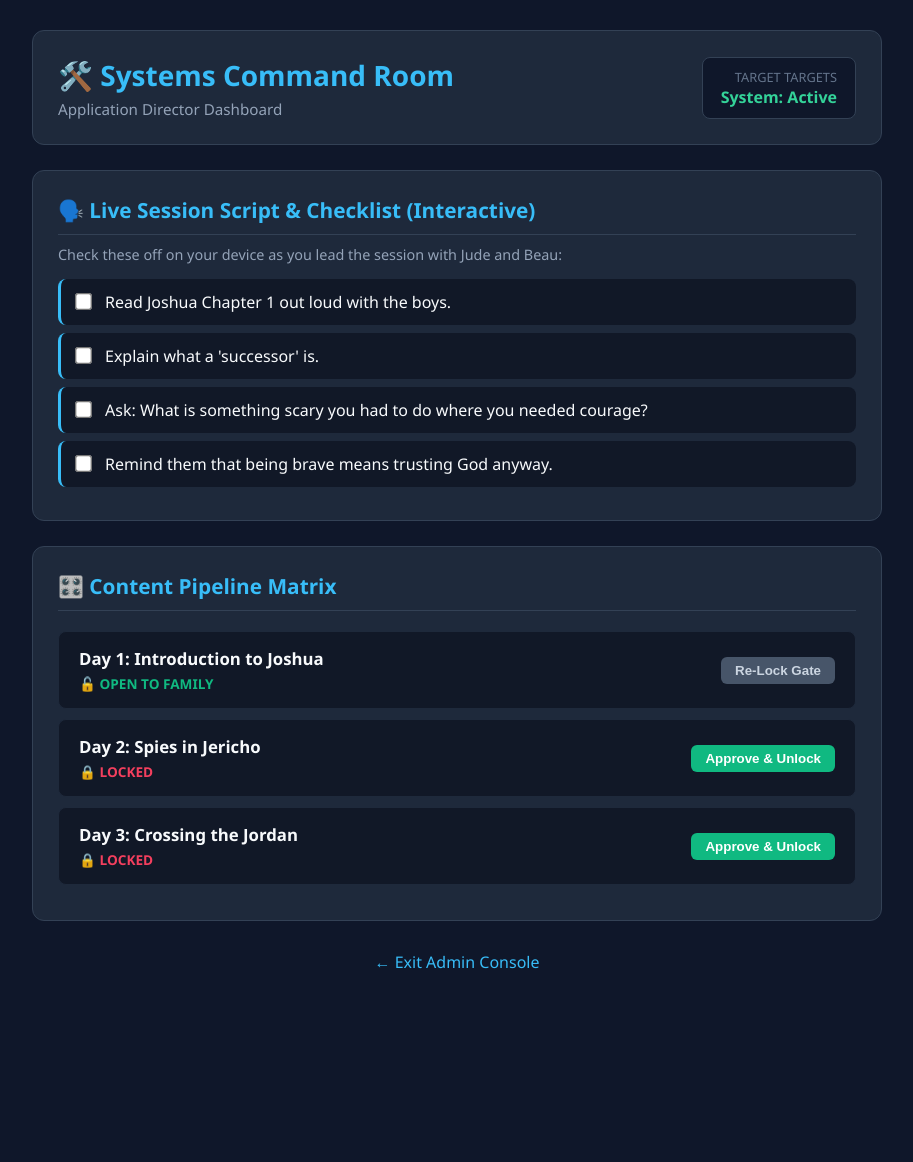
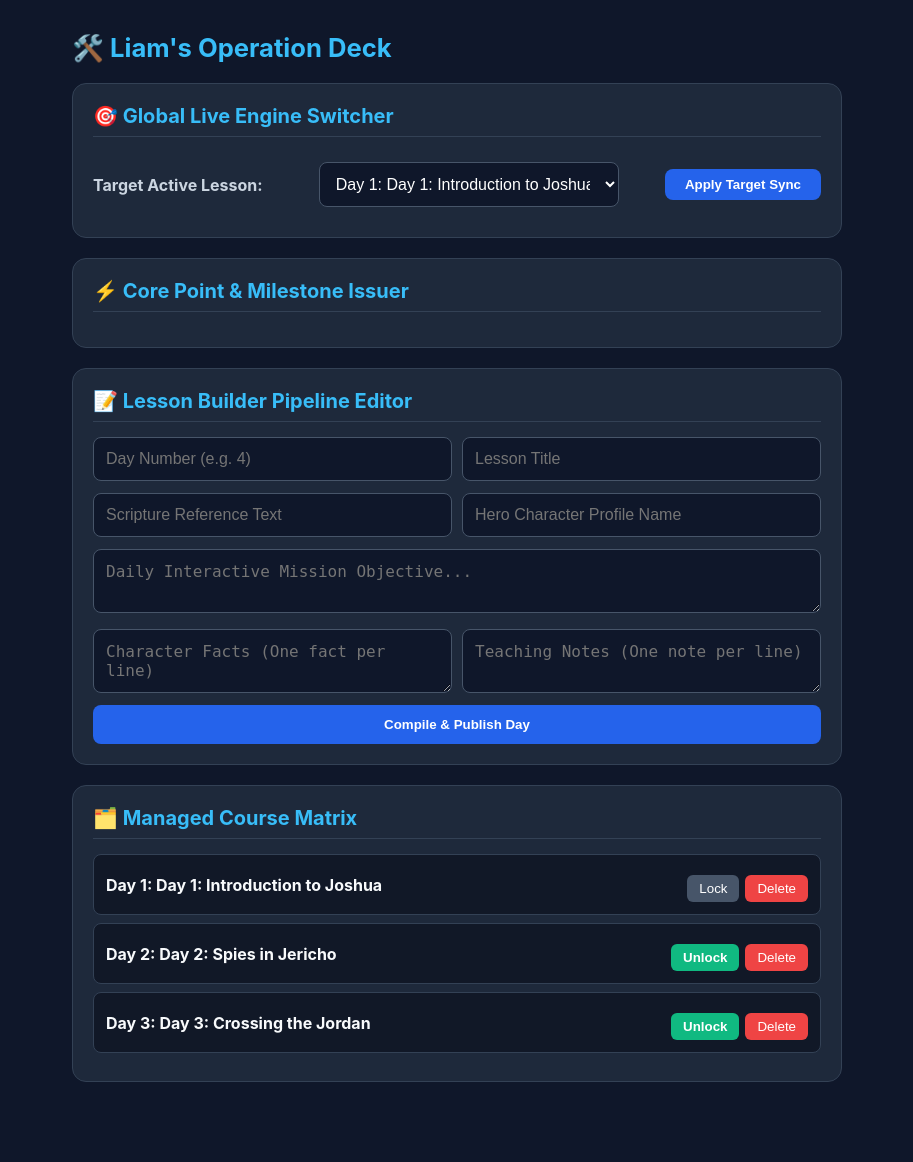
Before and after one commit to LiamN-Dev/bible_study_app, a Flask app: page /admin in a window 1280 px wide. Shown: the whole page, without its empty margins (183-1096 px from the left). Before the commit the page ends 969 px from the top, so only its background shows below. Run offline with Flask 3, Linux system fonts and the light colour scheme; data comes from the database, SQL or seed files in the repository.

Commit message:
Update admin page layout and features

```diff
--- a/templates/admin.html
+++ b/templates/admin.html
@@ -2,104 +2,103 @@
 <html lang="en">
 <head>
     <meta charset="UTF-8">
-    <meta name="viewport" content="width=device-width, initial-scale=1.0">
-    <title>Admin Operations Control Center</title>
+    <meta name="viewport" content="width=device-width, initial-scale=1.0, maximum-scale=1.0, user-scalable=no">
+    <title>Admin System Deck</title>
     <style>
-        body { font-family: 'Segoe UI', system-ui, sans-serif; background: #0f172a; color: #f8fafc; max-width: 850px; margin: 0 auto; padding: 30px 20px; }
-        .admin-header { background: #1e293b; padding: 25px; border-radius: 12px; border: 1px solid #334155; margin-bottom: 25px; display: flex; justify-content: space-between; align-items: center; }
-
-        /* Alert Banner */
-        .alert-banner { background: linear-gradient(90deg, #f59e0b, #d97706); color: #0f172a; padding: 15px; border-radius: 10px; font-weight: bold; margin-bottom: 25px; display: flex; align-items: center; gap: 10px; }
-
-        .panel { background: #1e293b; padding: 25px; border-radius: 12px; border: 1px solid #334155; margin-bottom: 25px; }
-        .panel-title { font-size: 1.3rem; font-weight: bold; color: #38bdf8; margin-top: 0; margin-bottom: 20px; border-bottom: 1px solid #334155; padding-bottom: 10px; }
-
-        /* Interactive Checklist System */
-        .todo-item { display: flex; align-items: flex-start; gap: 12px; padding: 12px; background: #111827; border-radius: 8px; margin-bottom: 8px; border-left: 3px solid #38bdf8; }
-        .todo-item input[type="checkbox"] { transform: scale(1.3); margin-top: 4px; cursor: pointer; }
-        .todo-item input[type="checkbox"]:checked + span { text-decoration: line-through; color: #64748b; }
-
-        /* Timeline Row Elements */
-        .pipeline-row { background: #111827; padding: 15px 20px; border-radius: 8px; margin-bottom: 10px; display: flex; justify-content: space-between; align-items: center; border: 1px solid #1e293b; }
-        .btn-open { background: #10b981; color: white; border: none; padding: 6px 14px; border-radius: 6px; cursor: pointer; font-weight: bold; }
-        .btn-open:hover { background: #059669; }
-        .btn-close { background: #475569; color: #cbd5e1; border: none; padding: 6px 14px; border-radius: 6px; cursor: pointer; font-weight: bold; }
-        .btn-close:hover { background: #334155; }
+        * { box-sizing: border-box; }
+        body { font-family: -apple-system, sans-serif; background: #0f172a; color: #f8fafc; max-width: 800px; margin: 0 auto; padding: 15px; padding-bottom: 60px; }
+        .panel { background: #1e293b; padding: 20px; border-radius: 14px; border: 1px solid #334155; margin-bottom: 20px; }
+        h2 { color: #38bdf8; font-size: 1.25rem; margin-top: 0; margin-bottom: 15px; border-bottom: 1px solid #334155; padding-bottom: 8px; }
+        .form-row { display: grid; grid-template-columns: 1fr; gap: 10px; margin-bottom: 12px; }
+        @media (min-width: 500px) { .form-row { grid-template-columns: 1fr 1fr; } .flex-row { display: flex; justify-content: space-between; align-items: center; } }
+        input, textarea, select { width: 100%; padding: 12px; background: #0f172a; border: 1px solid #475569; border-radius: 8px; color: white; font-size: 1rem; }
+        .btn-blue { background: #2563eb; color: white; border: none; padding: 12px; border-radius: 8px; font-weight: bold; cursor: pointer; }
+        .btn-green { background: #10b981; color: white; border: none; padding: 6px 12px; border-radius: 6px; font-weight: bold; cursor: pointer; }
+        .btn-red { background: #ef4444; color: white; border: none; padding: 6px 12px; border-radius: 6px; cursor: pointer; }
+        .player-row { background: #111827; padding: 12px; border-radius: 8px; margin-bottom: 8px; display: flex; justify-content: space-between; align-items: center; }
     </style>
 </head>
 <body>
 
-    <div class="admin-header">
-        <div>
-            <h1 style="margin: 0; font-size: 1.75rem; color: #38bdf8;">🛠️ Systems Command Room</h1>
-            <p style="margin: 5px 0 0 0; color: #94a3b8; font-size: 0.95rem;">Application Director Dashboard</p>
-        </div>
-        <div style="background: #0f172a; padding: 10px 18px; border-radius: 8px; border: 1px solid #334155; text-align: right;">
-            <span style="font-size: 0.8rem; color: #64748b; display: block;">TARGET TARGETS</span>
-            <strong style="color: #34d399;">System: Active</strong>
-        </div>
+    <h1 style="color:#38bdf8; font-size:1.6rem; margin-bottom:20px;">🛠️ Liam's Operation Deck</h1>
+
+    <!-- FEATURE 1: DYNAMIC ACTIVE DAY CHANGER -->
+    <div class="panel">
+        <h2>🎯 Global Live Engine Switcher</h2>
+        <form action="/admin/set_active_day" method="POST" class="flex-row">
+            <label style="color:#cbd5e1; font-weight:bold; margin-right:10px;">Target Active Lesson:</label>
+            <select name="day_id" style="max-width:300px; margin: 10px 0;">
+                {% for d in days %}
+                    <option value="{{ d['id'] }}" {{ 'selected' if d['id'] == current_day_id }}>Day {{ d['day_number'] }}: {{ d['title'] }}</option>
+                {% endfor %}
+            </select>
+            <button type="submit" class="btn-blue" style="padding:8px 20px;">Apply Target Sync</button>
+        </form>
     </div>
 
-    <!-- Check for Pending Releases/Alerts -->
-    {% set ns = namespace(has_alerts=false) %}
-    {% for day in days %}
-        {% if day['request_pending'] %}
-            {% set ns.has_alerts = true %}
-        {% endif %}
-    {% endfor %}
-
-    {% if ns.has_alerts %}
-        <div class="alert-banner">
-            🔔 SYSTEM ACTION REQUIRED: A parent has initiated an access override request on a locked module!
-        </div>
-    {% endif %}
-
-    <!-- Live Study Execution Checklist -->
+    <!-- FEATURE 2: INSTANT XP REWARD TRIGGERS -->
     <div class="panel">
-        <div class="panel-title">🗣️ Live Session Script & Checklist (Interactive)</div>
-        <p style="color: #94a3b8; margin-top: -10px; margin-bottom: 15px; font-size: 0.9rem;">Check these off on your device as you lead the session with Jude and Beau:</p>
-
-        {% for note in data['liam_notes'] %}
-            <label class="todo-item">
-                <input type="checkbox">
-                <span>{{ note }}</span>
-            </label>
+        <h2>⚡ Core Point & Milestone Issuer</h2>
+        {% for p in profiles %}
+            <div class="player-row">
+                <div>
+                    <strong>{{ p['display_name'] }}</strong>
+                    <span style="color:#94a3b8; font-size:0.9rem; margin-left:10px;">Lvl {{ p['level'] }} ({{ p['points'] }} XP)</span>
+                </div>
+                <form action="/admin/reward/{{ p['username'] }}" method="POST" style="display:flex; gap:5px;">
+                    <select name="xp" style="width:auto; padding:4px 8px; font-size:0.85rem;">
+                        <option value="25">+25 XP</option>
+                        <option value="50" selected>+50 XP</option>
+                        <option value="100">+100 XP</option>
+                    </select>
+                    <button type="submit" class="btn-green">Grant</button>
+                </form>
+            </div>
         {% endfor %}
     </div>
 
-    <!-- Data Gate Pipeline Control -->
+    <!-- FEATURE 3: DYNAMIC LESSON BUILDER (ADD DAYS) -->
     <div class="panel">
-        <div class="panel-title">🎛️ Content Pipeline Matrix</div>
-        {% for day in days %}
-            <div class="pipeline-row">
+        <h2>📝 Lesson Builder Pipeline Editor</h2>
+        <form action="/admin/add_day" method="POST">
+            <div class="form-row">
+                <input type="number" name="day_number" placeholder="Day Number (e.g. 4)" required>
+                <input type="text" name="title" placeholder="Lesson Title" required>
+            </div>
+            <div class="form-row">
+                <input type="text" name="verse" placeholder="Scripture Reference Text" required>
+                <input type="text" name="character_name" placeholder="Hero Character Profile Name" required>
+            </div>
+            <div style="margin-bottom:12px;">
+                <textarea name="kids_mission" rows="2" placeholder="Daily Interactive Mission Objective..." required></textarea>
+            </div>
+            <div class="form-row">
+                <textarea name="facts" rows="2" placeholder="Character Facts (One fact per line)"></textarea>
+                <textarea name="notes" rows="2" placeholder="Teaching Notes (One note per line)"></textarea>
+            </div>
+            <button type="submit" class="btn-blue" style="width:100%;">Compile & Publish Day</button>
+        </form>
+    </div>
+
+    <!-- PIPELINE SCHEDULER MATRIX -->
+    <div class="panel">
+        <h2>🗂️ Managed Course Matrix</h2>
+        {% for d in days %}
+            <div class="flex-row" style="background:#111827; padding:12px; border-radius:8px; margin-bottom:8px; border:1px solid #334155; gap:10px;">
                 <div>
-                    <strong style="font-size: 1.05rem;">{{ day['title'] }}</strong>
-                    <div style="margin-top: 4px; font-size: 0.85rem;">
-                        <span style="color: {{ '#f43f5e' if day['is_locked'] else '#10b981' }}; font-weight: bold;">
-                            {{ '🔒 LOCKED' if day['is_locked'] else '🔓 OPEN TO FAMILY' }}
-                        </span>
-                        {% if day['request_pending'] %}
-                            <span style="color: #fbbf24; font-weight: bold; margin-left: 10px; animation: flash 1s infinite;">⚠️ PARENT ACCESS REQUESTED</span>
-                        {% endif %}
-                    </div>
+                    <strong>Day {{ d['day_number'] }}: {{ d['title'] }}</strong>
+                    {% if d['request_pending'] %}<span style="color:#f59e0b; font-weight:bold; font-size:0.85rem; display:block;">⚠️ PARENT ACCESS OVERRIDE REQUESTED</span>{% endif %}
                 </div>
-
-                <div>
-                    {% if day['is_locked'] %}
-                        <form action="{{ url_for('unlock_day', day_id=day['id']) }}" method="POST">
-                            <button type="submit" class="btn-open">Approve & Unlock</button>
-                        </form>
+                <div style="display:flex; gap:6px; margin-top:8px;">
+                    {% if d['is_locked'] %}
+                        <form action="/unlock_day/{{ d['id'] }}" method="POST"><button type="submit" class="btn-green">Unlock</button></form>
                     {% else %}
-                        <form action="{{ url_for('lock_day', day_id=day['id']) }}" method="POST">
-                            <button type="submit" class="btn-close">Re-Lock Gate</button>
-                        </form>
+                        <form action="/lock_day/{{ d['id'] }}" method="POST"><button type="submit" style="background:#475569; color:white; border:none; padding:6px 12px; border-radius:6px; cursor:pointer;">Lock</button></form>
                     {% endif %}
+                    <form action="/admin/delete_day/{{ d['id'] }}" method="POST"><button type="submit" class="btn-red">Delete</button></form>
                 </div>
             </div>
         {% endfor %}
     </div>
-
-    <p style="text-align: center; margin-top: 30px;"><a href="/" style="color: #38bdf8; text-decoration: none;">← Exit Admin Console</a></p>
-
 </body>
 </html>
```
